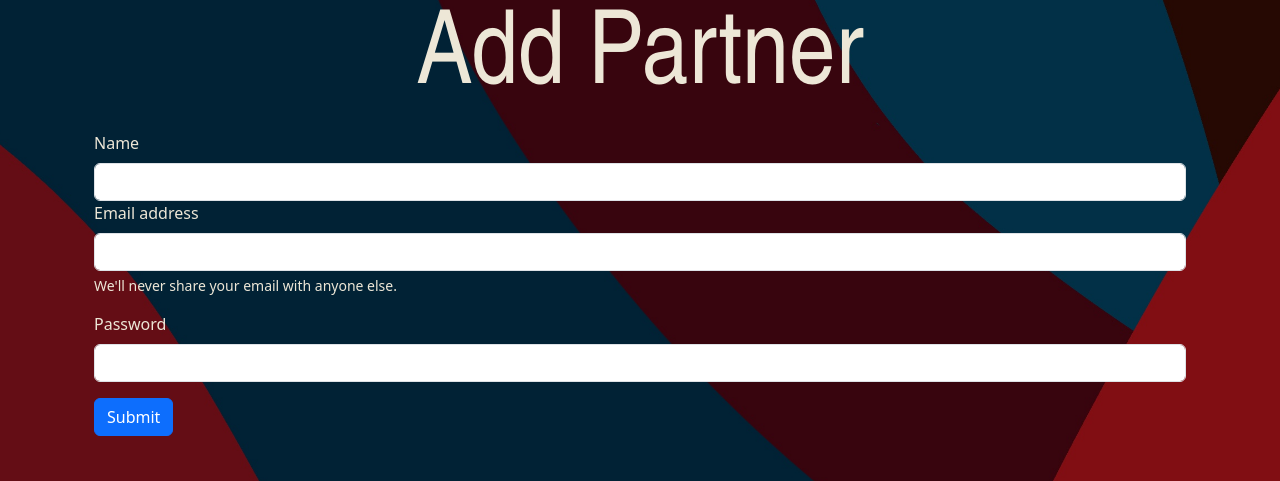
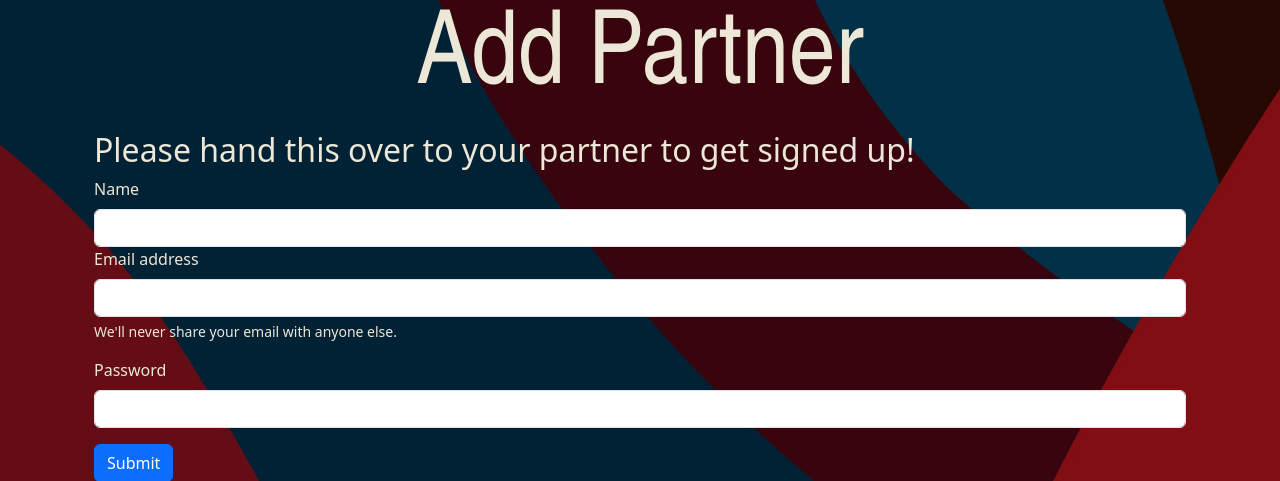
Before and after one commit to LukeThornton92/Milestone-Project-3-DATEVAULT, a Flask app: page /add_partner in a window 1280 px wide. Shown: the part 56-537 px from the top of the page. Run offline with Flask 3, Linux system fonts and the light colour scheme; some web fonts are replaced.

Commit message:
chore: boilerplate text for partner

```diff
--- a/datevault/templates/add_partner.html
+++ b/datevault/templates/add_partner.html
@@ -1,6 +1,6 @@
 {% extends "base.html" %} {% block content %}
 <h1>Add Partner</h1>
-
+<h2>Please hand this over to your partner to get signed up!</h2>
 <form method="POST" action="{{ url_for('signup') }}">
   <div class="mb-3">
     <label for="partner_user_name" class="form-label">Name</label>
```
